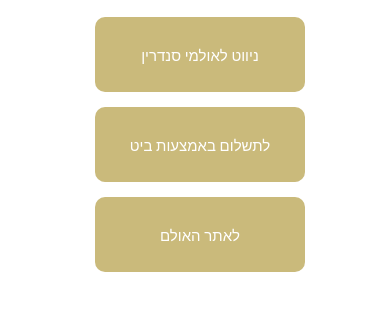
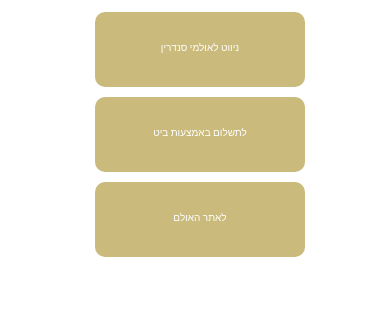
Before and after one commit to BarPupko/Wedding-site-menu, a website: page index.html in a window 390 px wide. Shown: the part 328-638 px from the top of the page. Drawn offline with Linux system fonts and the light colour scheme.

Commit message:
update styles

```diff
--- a/style.css
+++ b/style.css
@@ -31,7 +31,7 @@
         background: rgb(202, 186, 123);
         color:white;
         height: 15px;
-        font-size: 15px;
+        font-size: 10px;
         margin-left: 60px;
         padding: 30px;
         width: 150px;
@@ -91,7 +91,7 @@
         background: rgb(202, 186, 123);
         color:white;
         height: 15px;
-        font-size: 15px;
+        font-size: 10px;
         margin-left: 60px;
         padding: 30px;
         width: 150px;
```
